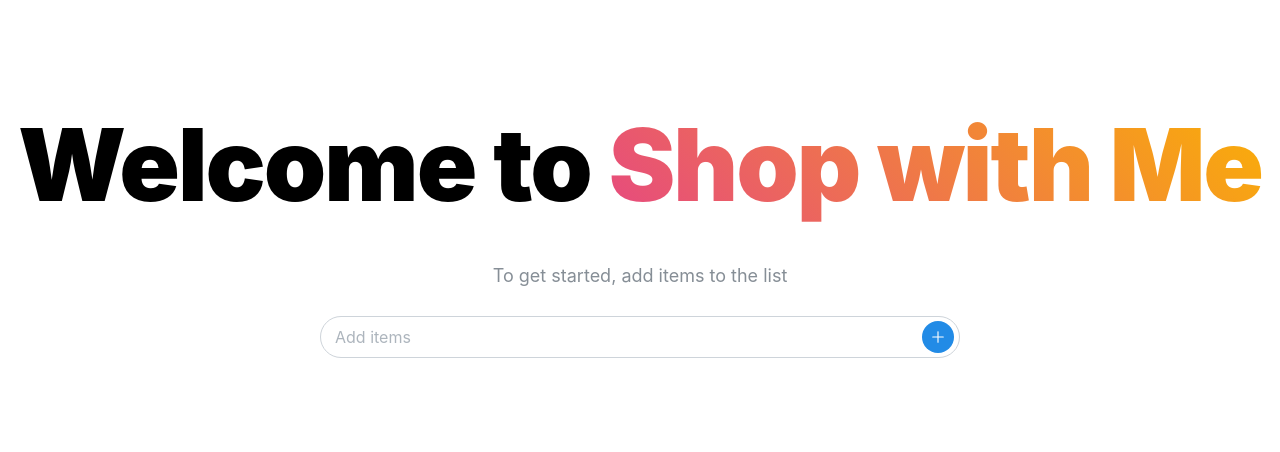
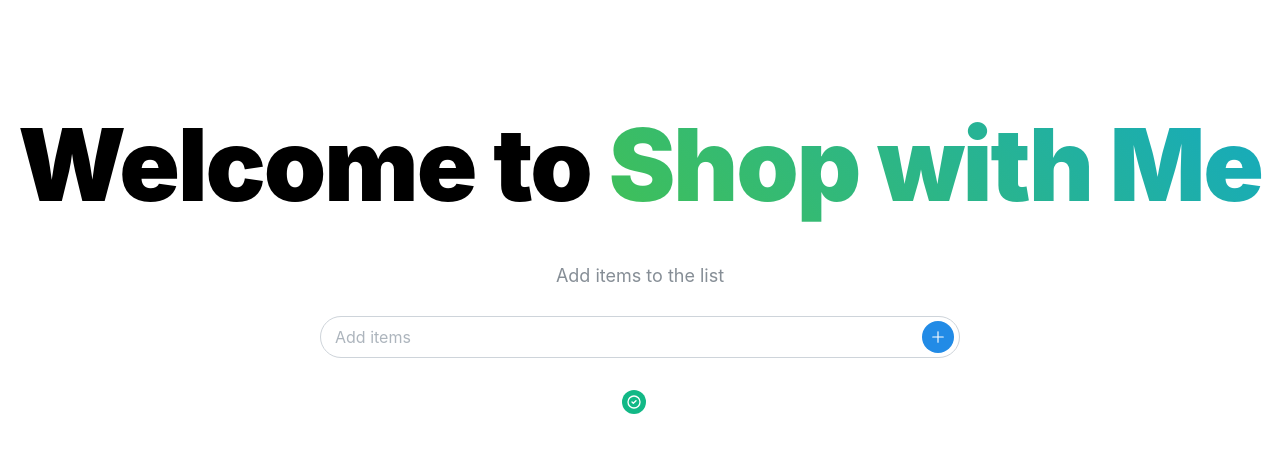
Before and after one commit to micahdevs/Shop-Co-op, a React (Vite) app: page / in a window 1280 px wide. Both pictures are taken after a click on the button 938 px from the left and 336 px from the top of the page. Shown: the top 452 px of the page. Built offline with nearby package versions, Linux system fonts and the light colour scheme.

Commit message:
Add list state to work with input field, styling

```diff
--- a/src/components/InputWithButton/InputWithButton.tsx
+++ b/src/components/InputWithButton/InputWithButton.tsx
@@ -1,13 +1,28 @@
-import { TextInput, TextInputProps, ActionIcon, useMantineTheme, rem, Center } from '@mantine/core';
-import { IconPlus } from '@tabler/icons-react';
+import { TextInput, TextInputProps, ActionIcon, useMantineTheme, rem, List, ThemeIcon } from '@mantine/core';
 import classes from './InputWithButton.module.css';
+import { useState } from 'react';
+import { IconPlus, IconCircleCheck } from '@tabler/icons-react';
 
 export function InputWithButton(props: TextInputProps) {
+  const [items, setItems] = useState<string[]>([]);
+  const [newItem, setNewItem] = useState('');
+
+  const handleInputChange = (e: React.ChangeEvent<HTMLInputElement>) => {
+    setNewItem(e.target.value);
+  };
+
+  const handleAddItem = () => {
+    setItems([...items, newItem]);
+    setNewItem('');
+  };
+
   const theme = useMantineTheme();
 
   return (
-    <Center>
+    <>
     <TextInput
+    value={newItem}
+    onChange={handleInputChange}
     className={classes.input}
     mt={25}
     m="md"
@@ -16,12 +31,32 @@ export function InputWithButton(props: TextInputProps) {
     placeholder="Add items"
     rightSectionWidth={42}
     rightSection={
-            <ActionIcon size={32} radius="xl" color={theme.primaryColor} variant="filled">
+        <ActionIcon onClick={handleAddItem} size={32} radius="xl" color={theme.primaryColor} variant="filled">
         <IconPlus style={{ width: rem(18), height: rem(18) }} stroke={1.5} />
         </ActionIcon>
     }
     {...props}
     />
-    </Center>
+
+    <List
+      spacing="sm"
+      size="md"
+      center
+      icon={
+        <ThemeIcon color="teal" size={24} radius="xl">
+          <IconCircleCheck style={{ width: rem(16), height: rem(16) }} />
+        </ThemeIcon>
+      }
+    >
+      {items.map((item, index) => (
+        <>
+        <List.Item
+          key={index}>{item}
+        </List.Item>
+        </>
+      ))}
+    </List>
+    </>
+
   );
 }
--- a/src/components/Welcome/Welcome.tsx
+++ b/src/components/Welcome/Welcome.tsx
@@ -6,12 +6,12 @@ export function Welcome() {
     <>
       <Title className={classes.title} ta="center" mt={100}>
         Welcome to{' '}
-        <Text inherit variant="gradient" component="span" gradient={{ from: 'pink', to: 'yellow' }}>
+        <Text inherit variant="gradient" component="span" gradient={{ from: 'green', to: '' }}>
           Shop with Me
         </Text>
       </Title>
       <Text c="dimmed" ta="center" size="lg" maw={580} mx="auto" mt="xl">
-          To get started, add items to the list
+          Add items to the list
       </Text>
     </>
   );
--- a/src/pages/Home.page.tsx
+++ b/src/pages/Home.page.tsx
@@ -1,11 +1,23 @@
 import { Welcome } from '../components/Welcome/Welcome';
 import { InputWithButton } from '@/components/InputWithButton/InputWithButton';
+import { Flex } from '@mantine/core';
 
 export function HomePage() {
   return (
     <>
       <Welcome />
-      <InputWithButton/>
+
+      <Flex
+        mih={50}
+        gap="md"
+        justify="flex-start"
+        align="center"
+        direction="column"
+        wrap="wrap"
+        >
+        <InputWithButton/>
+      </Flex>
+
     </>
   );
 }
```
Lines whose indentation alone changed are shown as unchanged.
